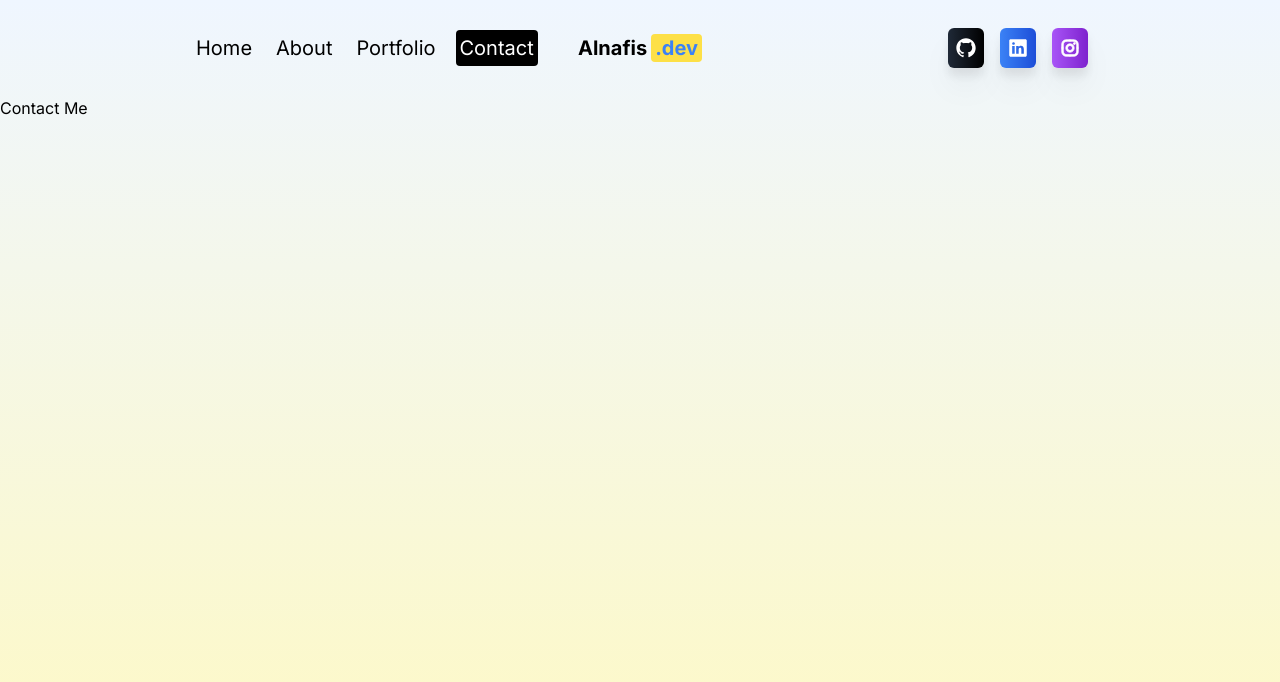
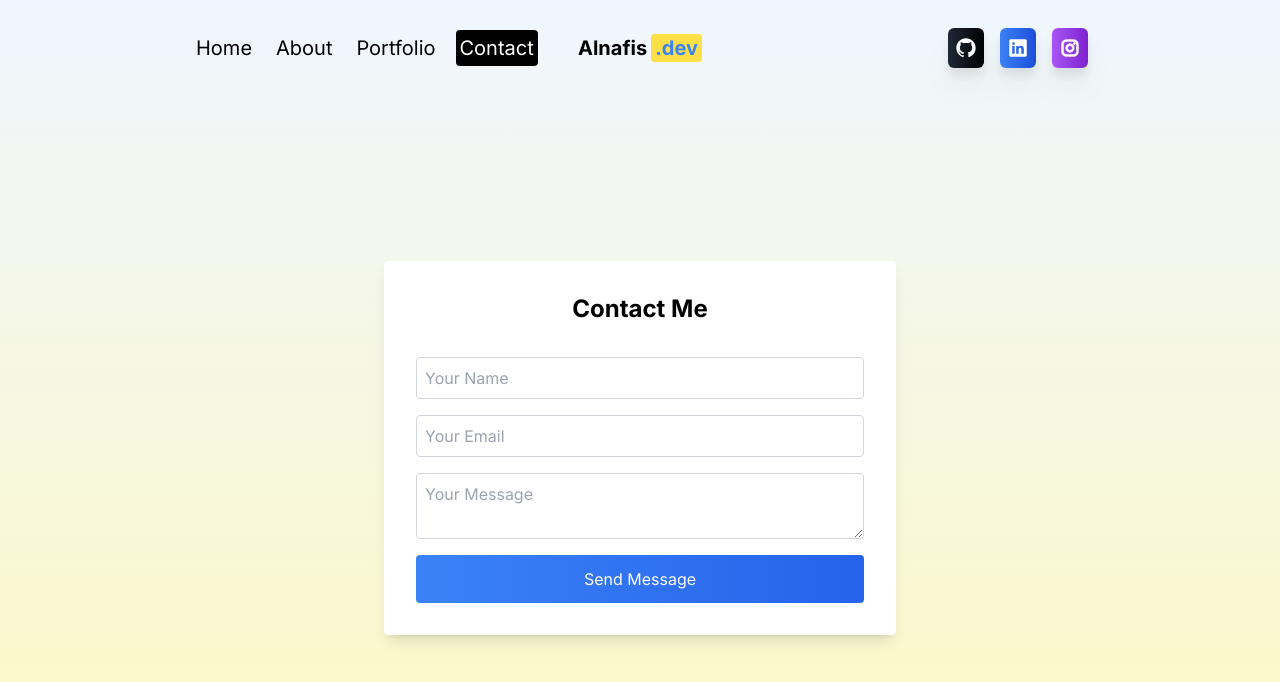
Before and after one commit to AlnafisVSCode/next-Biography-Alnafis, a Next.js app: page /contact in a window 1280 px wide. Shown: the top 682 px of the page. Built offline with nearby package versions, Linux system fonts and the light colour scheme.

Commit message:
Contact page done!

```diff
--- a/src/app/contact/page.jsx
+++ b/src/app/contact/page.jsx
@@ -1,15 +1,83 @@
 "use client";
-
 import { motion } from "framer-motion";
+import { useState } from "react";
 
 const ContactPage = () => {
+	const [name, setName] = useState("");
+	const [email, setEmail] = useState("");
+	const [message, setMessage] = useState("");
+	const [success, setSuccess] = useState(false);
+	const [loading, setLoading] = useState(false);
+
+	const handleSubmit = async (e) => {
+		e.preventDefault();
+
+		// Simple email validation
+		const emailRegex = /\S+@\S+\.\S+/;
+		if (!emailRegex.test(email)) {
+			alert("Please enter a valid email address.");
+			return;
+		}
+
+		setLoading(true);
+
+		// Here you would handle the form submission.
+		// This could involve sending the form data to a server or an email service.
+
+		// Show success message and reset form
+		setSuccess(true);
+		setName("");
+		setEmail("");
+		setMessage("");
+		setLoading(false);
+	};
+
 	return (
 		<motion.div
-			className="h-full"
+			className="h-full flex items-center justify-center"
 			initial={{ y: "-200vh" }}
 			animate={{ y: "0%" }}
 			transition={{ duration: 1 }}>
-			Contact Me
+			<form
+				onSubmit={handleSubmit}
+				className="w-full max-w-lg p-8 bg-white rounded shadow-lg">
+				<h1 className="text-2xl font-bold mb-8 text-center">Contact Me</h1>
+				{success && (
+					<p className="text-green-500">Your message has been sent!</p>
+				)}
+				<input
+					type="text"
+					name="name"
+					placeholder="Your Name"
+					value={name}
+					onChange={(e) => setName(e.target.value)}
+					className="block w-full mb-4 p-2 border border-gray-300 rounded"
+					required
+				/>
+				<input
+					type="email"
+					name="email"
+					placeholder="Your Email"
+					value={email}
+					onChange={(e) => setEmail(e.target.value)}
+					className="block w-full mb-4 p-2 border border-gray-300 rounded"
+					required
+				/>
+				<textarea
+					name="message"
+					placeholder="Your Message"
+					value={message}
+					onChange={(e) => setMessage(e.target.value)}
+					className="block w-full mb-4 p-2 border border-gray-300 rounded"
+					required
+				/>
+				<button
+					type="submit"
+					className="block w-full py-3 px-4 text-white rounded bg-gradient-to-r from-blue-500 to-blue-600 hover:from-blue-600 hover:to-blue-700 focus:outline-none focus:ring-2 focus:ring-blue-500 focus:ring-opacity-50 transition duration-150 ease-in-out disabled:opacity-50 disabled:cursor-not-allowed"
+					disabled={loading}>
+					{loading ? "Sending..." : "Send Message"}
+				</button>
+			</form>
 		</motion.div>
 	);
 };
```
